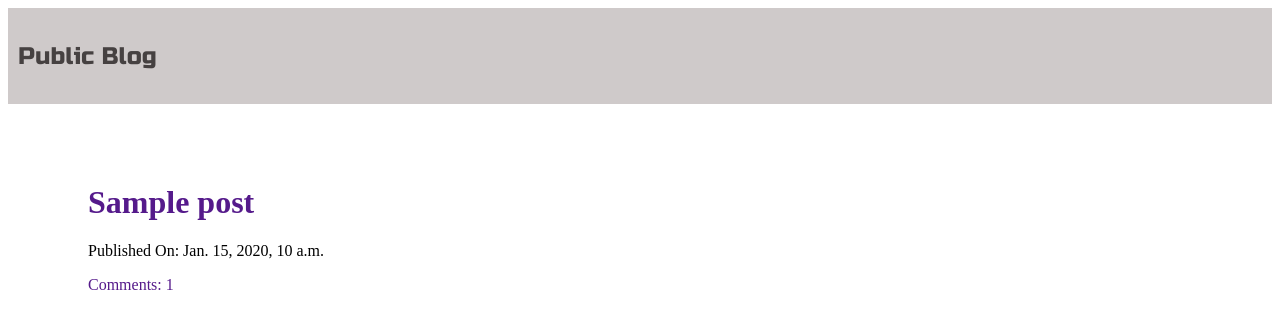
After one commit to armanaaquib/django-blog-project, a Django app: template blog/templates/post_list.html in a window 1280 px wide. The commit adds this page. Shown: the top 329 px of the page. Run offline with Django 3.2, Linux system fonts and the light colour scheme; the template is opened without the code that fills it: most values are stand-ins (such as "Sample title", 1, 10 or a date in 2020).

Commit message:
Added: PostListView

```diff
--- /dev/null
+++ b/blog/static/css/post_list.css
@@ -0,0 +1,7 @@
+.post {
+  margin: 10vh 10ch;
+}
+
+.post a {
+  text-decoration: none;
+}
--- /dev/null
+++ b/blog/templates/post_list.html
@@ -0,0 +1,18 @@
+{% extends 'base.html' %}
+{% load static %}
+
+{% block title%}Public Blogs{% endblock %}
+
+{% block links %}
+    <link href="{% static 'css/post_list.css' %}" rel="stylesheet">
+{% endblock%}
+
+{% block body %}
+    {% for post in posts %}
+        <div class="post">
+            <h1><a href="">{{ post.title }}</a></h1>
+            <p>Published On: {{ post.created_date }}</p>
+            <a href="">Comments: {{ post.approved_comments.count }}</a>
+        </div>
+    {% endfor %}
+{% endblock %}
--- a/django_blog_project/settings.py
+++ b/django_blog_project/settings.py
@@ -14,6 +14,8 @@ import os
 
 # Build paths inside the project like this: os.path.join(BASE_DIR, ...)
 BASE_DIR = os.path.dirname(os.path.dirname(os.path.abspath(__file__)))
+TEMPLATE_DIR = os.path.join(BASE_DIR, 'templates')
+STATIC_DIR = os.path.join(BASE_DIR, 'static')
 
 
 # Quick-start development settings - unsuitable for production
@@ -55,7 +57,7 @@ ROOT_URLCONF = 'django_blog_project.urls'
 TEMPLATES = [
     {
         'BACKEND': 'django.template.backends.django.DjangoTemplates',
-        'DIRS': [],
+        'DIRS': [TEMPLATE_DIR, ],
         'APP_DIRS': True,
         'OPTIONS': {
             'context_processors': [
@@ -119,3 +121,4 @@ USE_TZ = True
 # https://docs.djangoproject.com/en/3.0/howto/static-files/
 
 STATIC_URL = '/static/'
+STATICFILES_DIRS = [STATIC_DIR, ]
--- a/django_blog_project/urls.py
+++ b/django_blog_project/urls.py
@@ -14,8 +14,9 @@ Including another URLconf
     2. Add a URL to urlpatterns:  path('blog/', include('blog.urls'))
 """
 from django.contrib import admin
-from django.urls import path
+from django.urls import re_path, include
 
 urlpatterns = [
-    path('admin/', admin.site.urls),
+    re_path(r'^admin/$', admin.site.urls),
+    re_path(r'^$', include('blog.urls', namespace='blog')),
 ]
--- a/static/css/base.css
+++ b/static/css/base.css
@@ -24,3 +24,8 @@
   color: #464141;
   font-size: 1.5em;
 }
+
+.container {
+  margin-left: 0;
+  margin-right: 0;
+}
--- a/templates/base.html
+++ b/templates/base.html
@@ -8,6 +8,8 @@
       rel="stylesheet"
     />
     <link href="{% static 'css/base.css' %}" rel="stylesheet" />
+    {% block links %}
+    {% endblock %}
   </head>
 
   <body>
```
Also changed, not shown: blog/urls.py (added, +8 -0 lines), blog/views.py (+8 -0 lines), 1 other file.
